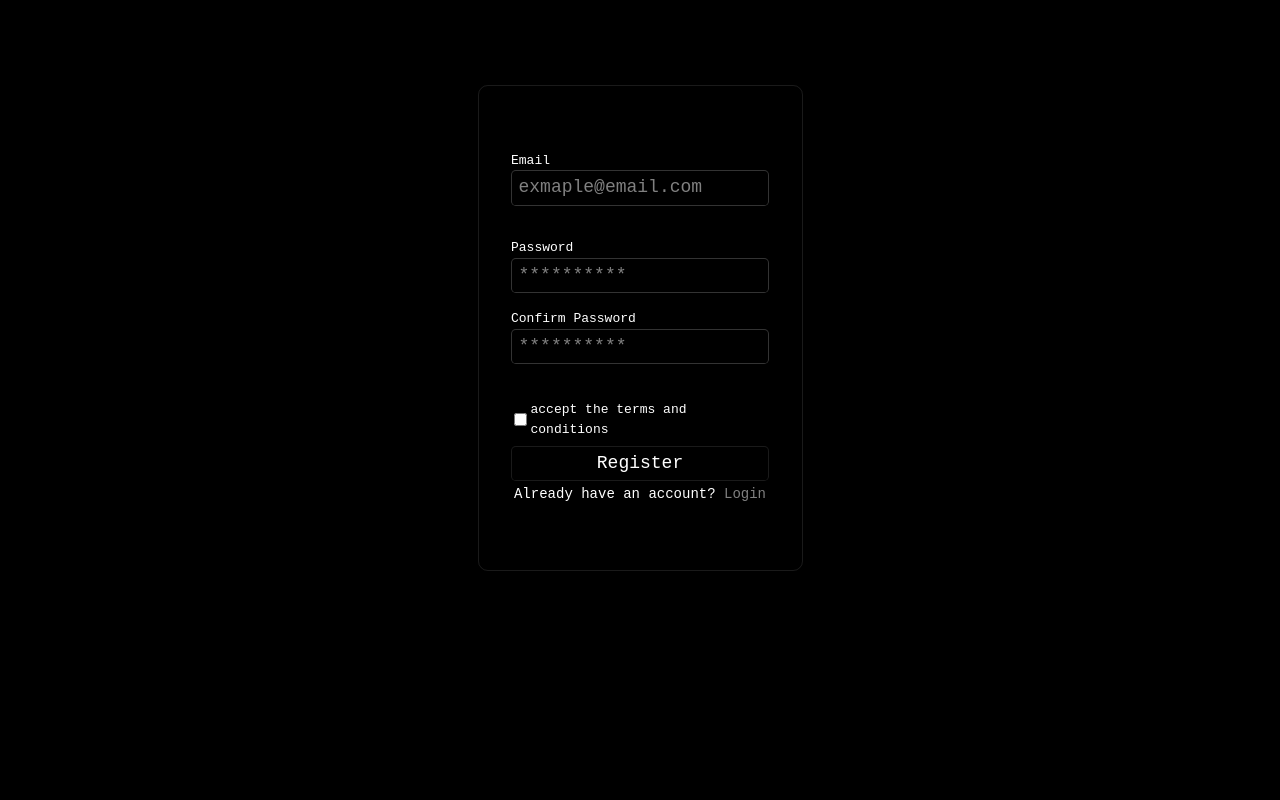
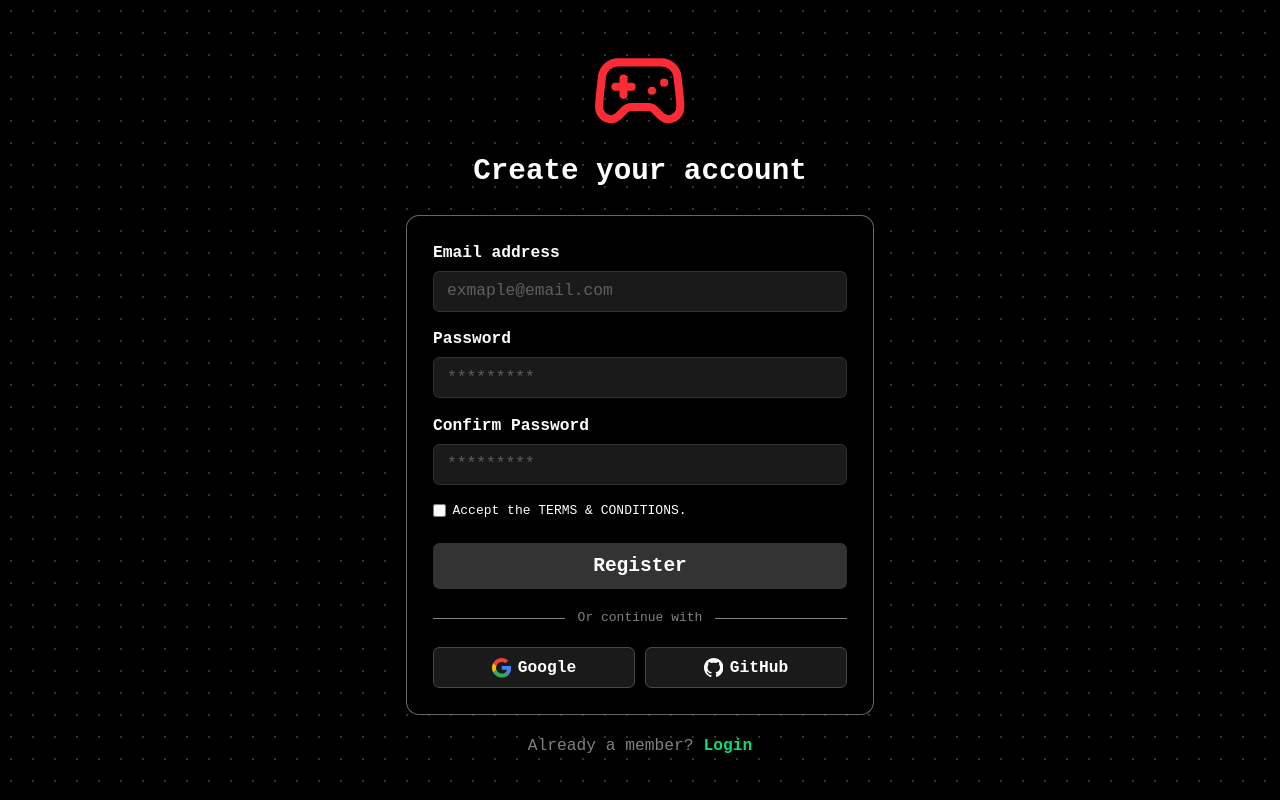
Before and after one commit to abhinandan029/PlayVerse, a React (Vite) app: page /register in a window 1280 px wide. Built offline with nearby package versions, Linux system fonts and the light colour scheme.

Commit message:
redesign : login and register pages

```diff
--- a/src/AuthPages/login.jsx
+++ b/src/AuthPages/login.jsx
@@ -1,47 +1,121 @@
-function Login(){
+import { useState } from 'react'
 
-  async function handleReq(){
+import {Gamepad2} from 'lucide-react'
 
-    const res = await fetch('api/login', {
-      method : "GET",
-      headers : { "Content-Type" : "application/json" },
-    })
+const TILE_BG = {
+  backgroundImage:
+    "radial-gradient(circle, hsla(0, 100%, 100%, 0.2) 1px, transparent 1px)",
+  backgroundSize: "22px 22px",
+};
 
-  }
+export default function Login() {
+  const [rememberMe, setRememberMe] = useState(false)
+
+  return (
+    <div className="min-h-screen bg-black flex flex-col items-center justify-center px-4" style={TILE_BG}>
+
+      <Gamepad2 className="text-red-500 size-30 mb-5"/>
+
+      {/* Heading */}
+      <h1 className="text-white text-4xl font-bold mb-8 text-center">
+        Sign in to your account
+      </h1>
+
+      {/* Card */}
+      <div className="w-full max-w-xl bg-black border border-white/40 rounded-2xl p-8">
+
+        <form className="flex flex-col gap-5">
+
+          {/* Email */}
+          <div>
+            <label className="block text-white font-semibold mb-2 text-xl">
+              Email address
+            </label>
+            <input
+              type="text"
+              autoComplete="new-email"
+              className="w-full bg-white/10 border border-white/10 rounded-lg px-4 py-2.5 text-xl text-white placeholder-white/30 focus:outline-none"
+              placeholder="exmaple@email.com"
+            />
+          </div>
+
+          {/* Password */}
+          <div>
+            <label className="block text-white font-semibold mb-2 text-xl">
+              Password
+            </label>
+            <input
+              type="password"
+              autoComplete="new-password"
+              className="w-full bg-white/10 border border-white/10 rounded-lg px-4 py-2.5 text-xl text-white placeholder-white/30 focus:outline-none"
+              placeholder="*********"
+            />
+          </div>
+
+          {/* Remember me / Forgot password */}
+          <div className="flex items-center justify-between text-xl">
+            <label className="flex items-center gap-2 text-white cursor-pointer select-none">
+              <input
+                type="checkbox"
+                checked={rememberMe}
+                onChange={(e) => setRememberMe(e.target.checked)}
+                className="w-4 h-4 rounded bg-white/20 accent-green-400 cursor-pointer"
+              />
+              Remember me
+            </label>
+            <a href="#" className="text-red-500 hover:text-green-400">
+              Forgot password?
+            </a>
+          </div>
+
+          {/* Sign in button */}
+          <button
+            type="submit"
+            className="w-full bg-white/20 hover:bg-white/30 transition-colors text-2xl text-white font-semibold rounded-lg py-3 mt-2 cursor-pointer"
+          >
+            Login
+          </button>
+
+        </form>
+
+        {/* Divider */}
+        <div className="flex items-center gap-4 my-6">
+          <div className="flex-1 h-px bg-white/50" />
+          <span className="text-white/50 text-md font-medium">Or continue with</span>
+          <div className="flex-1 h-px bg-white/50" />
+        </div>
+
+        {/* Social buttons */}
+        <div className="grid grid-cols-2 gap-3">
+          <button className="flex items-center justify-center gap-3 bg-white/10 border border-white/20 rounded-lg py-2.5 text-white font-semibold text-xl cursor-pointer">
+            <svg className="w-6 h-6" viewBox="0 0 24 24">
+              <path fill="#4285F4" d="M23.52 12.27c0-.85-.08-1.67-.22-2.45H12v4.63h6.46c-.28 1.5-1.13 2.77-2.4 3.62v3.01h3.88c2.27-2.09 3.58-5.17 3.58-8.81z"/>
+              <path fill="#34A853" d="M12 24c3.24 0 5.95-1.07 7.93-2.92l-3.88-3.01c-1.08.72-2.45 1.15-4.05 1.15-3.11 0-5.75-2.1-6.69-4.92H1.3v3.1C3.26 21.3 7.31 24 12 24z"/>
+              <path fill="#FBBC05" d="M5.31 14.3c-.24-.72-.38-1.49-.38-2.3s.14-1.58.38-2.3V6.6H1.3A11.95 11.95 0 000 12c0 1.93.46 3.76 1.3 5.4l4.01-3.1z"/>
+              <path fill="#EA4335" d="M12 4.77c1.76 0 3.35.6 4.6 1.8l3.45-3.45C17.94 1.19 15.24 0 12 0 7.31 0 3.26 2.7 1.3 6.6l4.01 3.1c.94-2.82 3.58-4.93 6.69-4.93z"/>
+            </svg>
+            Google
+          </button>
 
 
+          <button className="flex items-center justify-center gap-3 bg-white/10 border border-white/20 rounded-lg py-2.5 text-white font-semibold text-xl">
+            <svg className="w-6 h-6 fill-white" viewBox="0 0 24 24">
+              <path d="M12 0C5.37 0 0 5.37 0 12c0 5.3 3.44 9.8 8.21 11.39.6.11.82-.26.82-.58 0-.29-.01-1.04-.02-2.04-3.34.73-4.04-1.61-4.04-1.61-.55-1.39-1.34-1.76-1.34-1.76-1.09-.75.08-.73.08-.73 1.21.08 1.84 1.24 1.84 1.24 1.07 1.84 2.81 1.3 3.5.99.11-.78.42-1.3.76-1.6-2.67-.3-5.47-1.33-5.47-5.93 0-1.31.47-2.38 1.24-3.22-.12-.3-.54-1.52.12-3.18 0 0 1.01-.32 3.3 1.23.96-.27 1.98-.4 3-.4s2.04.13 3 .4c2.29-1.55 3.3-1.23 3.3-1.23.66 1.66.24 2.88.12 3.18.77.84 1.24 1.91 1.24 3.22 0 4.61-2.81 5.63-5.48 5.92.43.37.81 1.1.81 2.22 0 1.6-.02 2.89-.02 3.29 0 .32.22.7.83.58C20.56 21.8 24 17.3 24 12c0-6.63-5.37-12-12-12z"/>
+            </svg>
+            GitHub
+          </button>
+        </div>
 
-  return (
-    <form className="flex flex-col py-20 px-10 mt-20 w-100 m-auto items-center justify-center border border-white/10 rounded-xl text-white">
+      </div>
 
-      <label htmlFor="email" className="self-start" >Email</label>
-      <input
-      id="email"
-      type="text"
-      autoComplete="new-email"
-      className="border border-white/20 w-full px-2 py-1 rounded-md bg-black/20 text-[18px]"
-      placeholder="exmaple@email.com"
-      required></input>
+      {/* Footer link */}
+      <p className="text-white/50 text-xl mt-6">
+        Not a member?{' '}
+        <a href="/register" className="text-green-400 font-semibold">
+          Register
+        </a>
+      </p>
 
-      <label htmlFor="password" className="self-start mt-10">Password</label>
-      <input
-      id="password"
-      type="password"
-      autoComplete="new-password"
-      className="border border-white/20 w-full px-2 py-1 rounded-md bg-black/20 text-[18px]"
-      placeholder="**********"
-      required></input>
-
-      <input
-      type="submit"
-      className="mt-10 border border-white/10 rounded-md w-full py-1 bg-black cursor-pointer text-[18px]"
-      value="Login"
-      ></input>
-
-      <p className="text-[14px] mt-1">New User? <a href="/register" className="text-white/50">Register</a></p>
-
-    </form>
+    </div>
   )
 }
-
-export default Login
--- a/src/AuthPages/register.jsx
+++ b/src/AuthPages/register.jsx
@@ -1,64 +1,124 @@
-function Register(){
+import {Gamepad2} from 'lucide-react'
 
+const TILE_BG = {
+  backgroundImage:
+    "radial-gradient(circle, hsla(0, 100%, 100%, 0.2) 1px, transparent 1px)",
+  backgroundSize: "22px 22px",
+};
+
+export default function Register() {
 
   return (
-    <>
-      <a href="http://localhost:3000/auth/google"><button>Login with google</button></a>
+    <div className="min-h-screen bg-black flex flex-col items-center justify-center px-4" style={TILE_BG}>
 
-      <form className="flex flex-col py-20 px-10 mt-20 w-100 m-auto items-center justify-center border border-white/10 rounded-xl text-white">
+      <Gamepad2 className="text-red-500 size-30 mb-5"/>
 
-        <label htmlFor="email" className="self-start" >Email</label>
+      {/* Heading */}
+      <h1 className="text-white text-4xl font-bold mb-8 text-center">
+        Create your account
+      </h1>
+
+      {/* Card */}
+      <div className="w-full max-w-xl bg-black border border-white/40 rounded-2xl p-8">
+
+        <form className="flex flex-col gap-5">
+
+          {/* Email */}
+          <div>
+            <label className="block text-white font-semibold mb-2 text-xl">
+              Email address
+            </label>
             <input
-        id="email"
               type="text"
               autoComplete="new-email"
-        className="border border-white/20 w-full px-2 py-1 rounded-md bg-black/20 text-[18px]"
+              className="w-full bg-white/10 border border-white/10 rounded-lg px-4 py-2.5 text-xl text-white placeholder-white/30 focus:outline-none"
               placeholder="exmaple@email.com"
-        required></input>
+            />
+          </div>
 
-        <label htmlFor="password" className="self-start mt-10">Password</label>
+          {/* Password */}
+          <div>
+            <label className="block text-white font-semibold mb-2 text-xl">
+              Password
+            </label>
             <input
-        id="password"
               type="password"
               autoComplete="new-password"
-        className="border border-white/20 w-full px-2 py-1 rounded-md bg-black/20 text-[18px]"
-        placeholder="**********"
-        required></input>
+              className="w-full bg-white/10 border border-white/10 rounded-lg px-4 py-2.5 text-xl text-white placeholder-white/30 focus:outline-none"
+              placeholder="*********"
+            />
+          </div>
 
-        <label htmlFor="confirm-password" className="self-start mt-5">Confirm Password</label>
+          <div>
+            <label className="block text-white font-semibold mb-2 text-xl">
+              Confirm Password
+            </label>
             <input
-        id="confirm-password"
               type="password"
               autoComplete="new-password"
-        className="border border-white/20 w-full px-2 py-1 rounded-md bg-black/20 text-[18px]"
-        placeholder="**********"
-        required></input>
-
-        <div className="self-start flex p-1 items-center justify-center mt-10">
-          <input
-          id="tandc"
-          type="checkbox"
-          className=" cursor-pointer"
-          required></input>
-          <label htmlFor="tandc" className="ml-1 text-[13px] ">accept the terms and conditions</label>
+              className="w-full bg-white/10 border border-white/10 rounded-lg px-4 py-2.5 text-xl text-white placeholder-white/30 focus:outline-none"
+              placeholder="*********"
+            />
           </div>
 
+          <div className="flex items-center justify-between text-md">
+            <label className="flex items-center gap-2 text-white cursor-pointer select-none">
+              <input
+                type="checkbox"
+                className="w-4 h-4 rounded bg-white/20 accent-green-400 cursor-pointer"
+              />
+              Accept the TERMS & CONDITIONS.
+            </label>
+          </div>
 
-        <input
+          {/* Sign in button */}
+          <button
             type="submit"
-        className="mt-1 border border-white/10 rounded-md w-full py-1 bg-black cursor-pointer text-[18px]"
-        value="Register"
-        ></input>
-
-        <p className="text-[14px] mt-1">Already have an account? <a href="/login" className="text-white/50">Login</a></p>
+            className="w-full bg-white/20 hover:bg-white/30 transition-colors text-2xl text-white font-semibold rounded-lg py-3 mt-2 cursor-pointer"
+          >
+            Register
+          </button>
 
         </form>
 
+        {/* Divider */}
+        <div className="flex items-center gap-4 my-6">
+          <div className="flex-1 h-px bg-white/50" />
+          <span className="text-white/50 text-md font-medium">Or continue with</span>
+          <div className="flex-1 h-px bg-white/50" />
+        </div>
 
-    </>
+        {/* Social buttons */}
+        <div className="grid grid-cols-2 gap-3">
+          <button className="flex items-center justify-center gap-2 bg-white/10 border border-white/20 rounded-lg py-2.5 text-white font-semibold text-xl">
+            <svg className="w-6 h-6" viewBox="0 0 24 24">
+              <path fill="#4285F4" d="M23.52 12.27c0-.85-.08-1.67-.22-2.45H12v4.63h6.46c-.28 1.5-1.13 2.77-2.4 3.62v3.01h3.88c2.27-2.09 3.58-5.17 3.58-8.81z"/>
+              <path fill="#34A853" d="M12 24c3.24 0 5.95-1.07 7.93-2.92l-3.88-3.01c-1.08.72-2.45 1.15-4.05 1.15-3.11 0-5.75-2.1-6.69-4.92H1.3v3.1C3.26 21.3 7.31 24 12 24z"/>
+              <path fill="#FBBC05" d="M5.31 14.3c-.24-.72-.38-1.49-.38-2.3s.14-1.58.38-2.3V6.6H1.3A11.95 11.95 0 000 12c0 1.93.46 3.76 1.3 5.4l4.01-3.1z"/>
+              <path fill="#EA4335" d="M12 4.77c1.76 0 3.35.6 4.6 1.8l3.45-3.45C17.94 1.19 15.24 0 12 0 7.31 0 3.26 2.7 1.3 6.6l4.01 3.1c.94-2.82 3.58-4.93 6.69-4.93z"/>
+            </svg>
+            Google
+          </button>
 
 
+          <button className="flex items-center justify-center gap-2 bg-white/10 border border-white/20 rounded-lg py-2.5 text-white font-semibold text-xl">
+            <svg className="w-6 h-6 fill-white" viewBox="0 0 24 24">
+              <path d="M12 0C5.37 0 0 5.37 0 12c0 5.3 3.44 9.8 8.21 11.39.6.11.82-.26.82-.58 0-.29-.01-1.04-.02-2.04-3.34.73-4.04-1.61-4.04-1.61-.55-1.39-1.34-1.76-1.34-1.76-1.09-.75.08-.73.08-.73 1.21.08 1.84 1.24 1.84 1.24 1.07 1.84 2.81 1.3 3.5.99.11-.78.42-1.3.76-1.6-2.67-.3-5.47-1.33-5.47-5.93 0-1.31.47-2.38 1.24-3.22-.12-.3-.54-1.52.12-3.18 0 0 1.01-.32 3.3 1.23.96-.27 1.98-.4 3-.4s2.04.13 3 .4c2.29-1.55 3.3-1.23 3.3-1.23.66 1.66.24 2.88.12 3.18.77.84 1.24 1.91 1.24 3.22 0 4.61-2.81 5.63-5.48 5.92.43.37.81 1.1.81 2.22 0 1.6-.02 2.89-.02 3.29 0 .32.22.7.83.58C20.56 21.8 24 17.3 24 12c0-6.63-5.37-12-12-12z"/>
+            </svg>
+            GitHub
+          </button>
+        </div>
+
+      </div>
+
+      {/* Footer link */}
+      <p className="text-white/50 text-xl mt-6">
+        Already a member?{' '}
+        <a href="/login" className="text-green-400 font-semibold">
+          Login
+        </a>
+      </p>
+
+    </div>
   )
 }
-
-export default Register
```
Also changed, not shown: src/components/Header.jsx (+4 -4 lines). Lines whose indentation alone changed are shown as unchanged.
